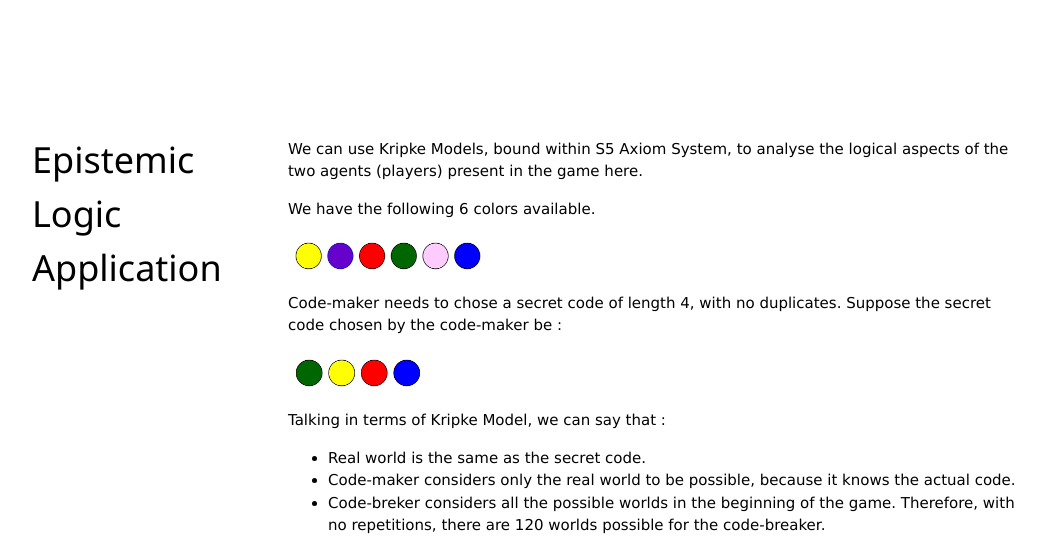
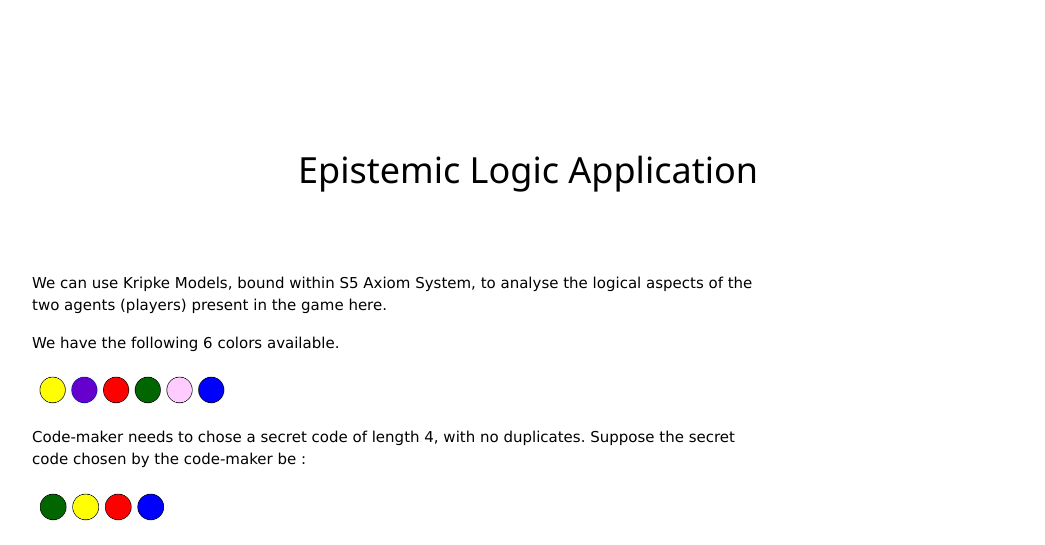
Before and after one commit to tskr1681/Mastermindgame, a Flask app: template templates/game.html in a window 1280 px wide. Shown: the part 1236-1781 px from the top of the page, without its empty margins (112-1157 px from the left). Run offline with Flask 2, Linux system fonts and the light colour scheme; the template is opened without the code that fills it, so the values that code supplies are empty.

Commit message:
Update game.html

```diff
--- a/templates/game.html
+++ b/templates/game.html
@@ -121,8 +121,9 @@
 
 
             <div class="w3-row">
-                <div class="w3-quarter w3-container">
-                    <h1 class="w3-xxlarge">Epistemic Logic Application </h1>
+                <div style="text-align:center">
+                    <h1 class="w3-xxlarge">Epistemic Logic Application</h1>
+
                 </div>
                 <div class="w3-threequarter w3-container w3-xmedium w3-text-black">
                   <p class="">            <p>We can use Kripke Models, bound within S5 Axiom System, to analyse the logical aspects of the two agents (players) present in the game here.</p>
```
